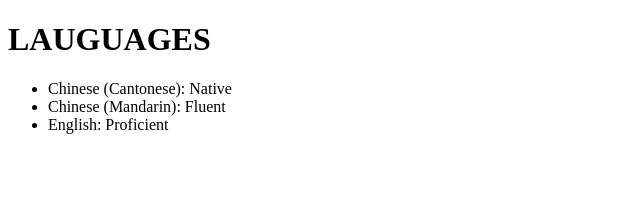
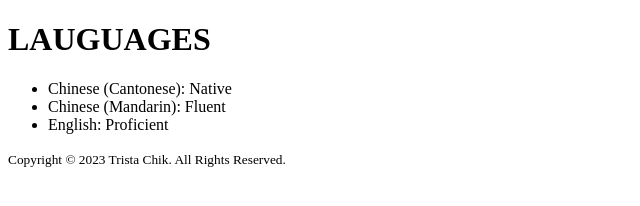
Before and after one commit to TristaChik/tristahtml, a plain HTML site: page Lauguages.html in a window 1280 px wide. Shown: the whole page, without its empty margins (0-640 px from the left). Drawn offline with Linux system fonts and the light colour scheme.

Commit message:
Update Lauguages.html

```diff
--- a/Lauguages.html
+++ b/Lauguages.html
@@ -20,4 +20,7 @@
   </ul>
     </ul>
   </body>
+  <footer>
+  <small> Copyright © 2023 Trista Chik. All Rights Reserved. </small>
+</footer>
 </html>
```
